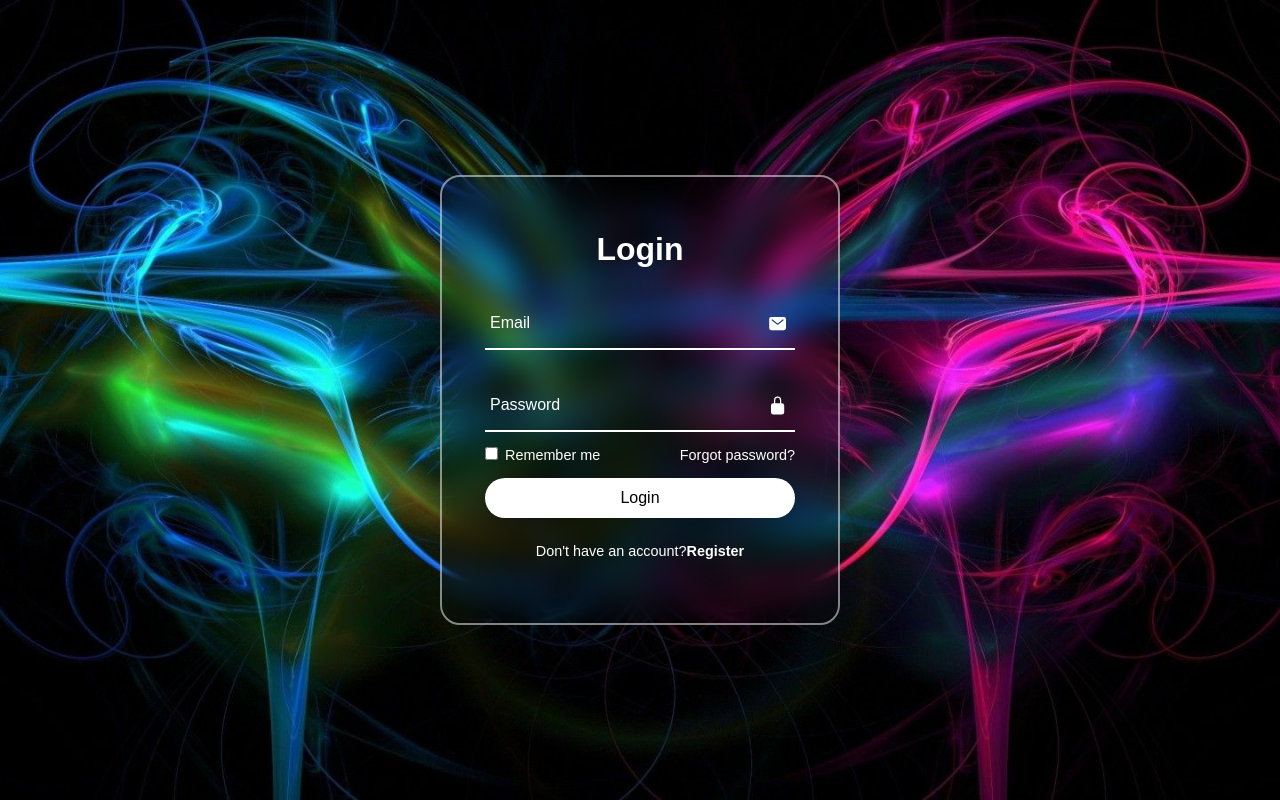
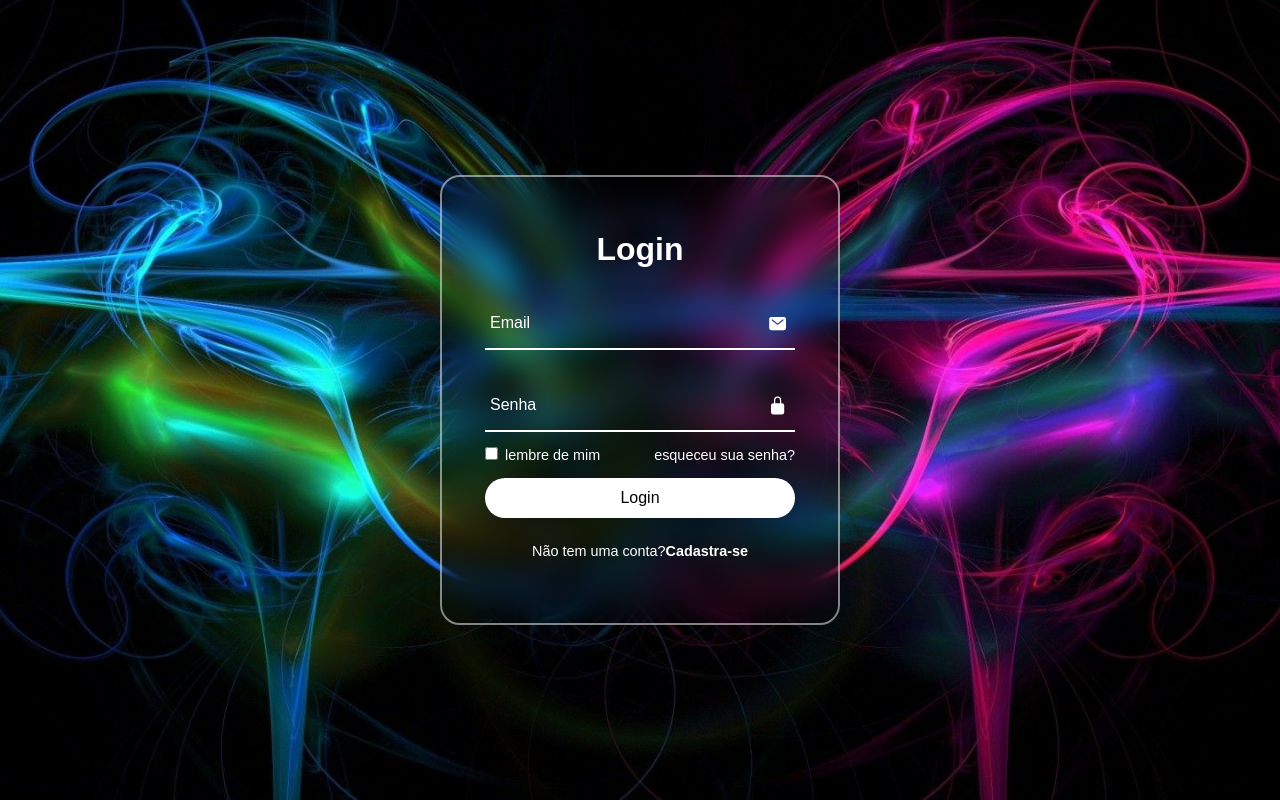
Before and after one commit to Yusudime/integrator-projector, a plain HTML site: page login.html in a window 1280 px wide. Drawn offline with nearby package versions, Linux system fonts and the light colour scheme; a web font is replaced by a local one.

Commit message:
Update login.html

```diff
--- a/login.html
+++ b/login.html
@@ -29,16 +29,16 @@
                     <ion-icon name="lock-closed"></ion-icon>
                 </span>
                 <input type="password" required>
-                <label>Password</label>
+                <label>Senha</label>
             </div>
 
             <div class="remember-forgot">
-                <label><input type="checkbox"> Remember me</label>
-                <a href="#">Forgot password?</a>
+                <label><input type="checkbox"> lembre de mim </label>
+                <a href="senha.html">esqueceu sua senha?</a>
             </div>
             <button type="submit">Login</button>
             <div class="register-link">
-                <p>Don't have an account?<a href="#">Register</a></p>
+                <p>Não tem uma conta?<a href="Cadastro.html">Cadastra-se</a></p>
             </div>
         </form>
     </div>
```
